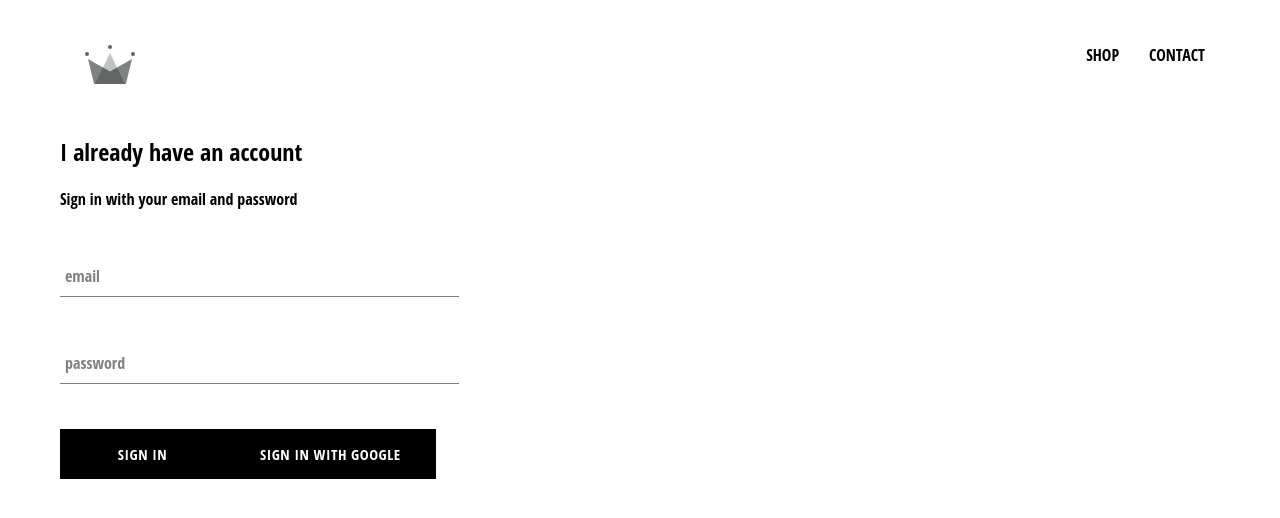
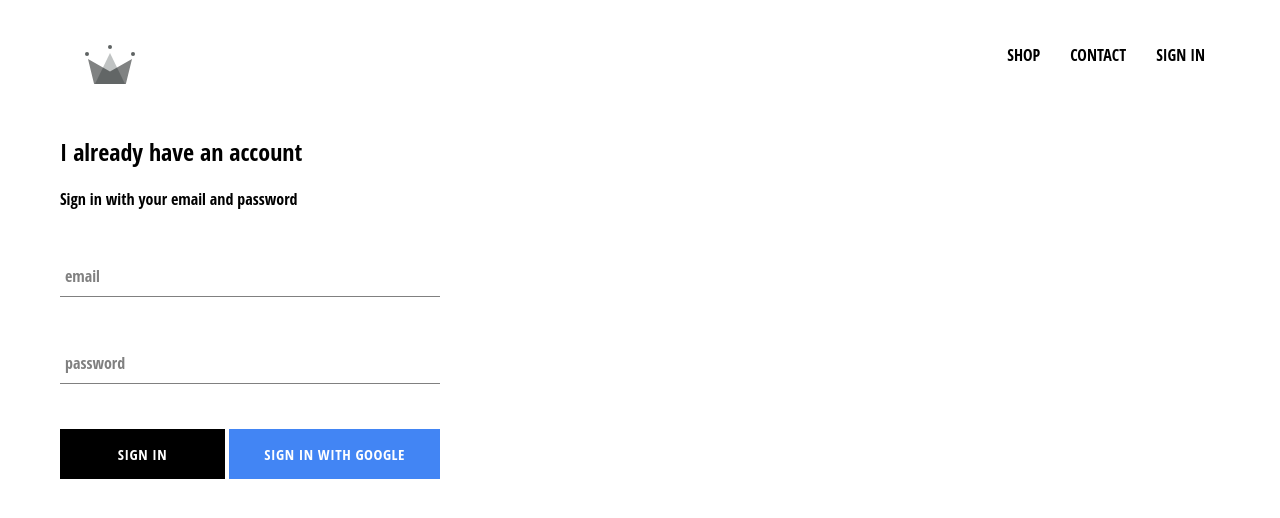
Before and after one commit to aleksandrchernogorov/crwnClothing, a React (Create React App) app: page /signin in a window 1280 px wide. Shown: the top 518 px of the page. Built offline with nearby package versions, Linux system fonts and the light colour scheme; no server answers.

Commit message:
Styled the signIn page

```diff
--- a/src/App.css
+++ b/src/App.css
@@ -7,3 +7,7 @@ a {
     text-decoration: none;
     color: black;
 }
+
+* {
+    box-sizing: border-box;
+}
--- a/src/App.js
+++ b/src/App.js
@@ -5,6 +5,7 @@ import { Route, Switch } from 'react-router-dom';
 import ShopPage from './pages/shop/shop.component';
 import Header from './components/header/header.component';
 import SignInPage from './pages/sign-in-page/sign-in-page.component';
+import { auth } from './firebase/firebase.utils';
 
 const HatsPage = () => (
   <div>
@@ -12,10 +13,32 @@ const HatsPage = () => (
   </div>
 )
 
-function App() {
+class App extends React.Component {
+  constructor() {
+    super();
+
+    this.state = {
+      currentUser: null
+    }
+  }
+
+  unsibscribeFromAuth = null;
+
+  componentDidMount() {
+    this.unsibscribeFromAuth = auth.onAuthStateChanged(user => {
+      this.setState({currentUser: user});
+      console.log(user);
+    })
+  };
+
+  componentWillUnmount() {
+    this.unsibscribeFromAuth();
+  }
+
+  render() {
     return (
       <div>
-      <Header />
+        <Header currentUser={this.state.currentUser} />
         <Switch>
           <Route exact path="/" component={HomePage} />
           <Route path="/shop" component={ShopPage} />
@@ -24,5 +47,6 @@ function App() {
       </div>
     );
   }
+}
 
 export default App;
--- a/src/components/custom-button/custom-button.component.jsx
+++ b/src/components/custom-button/custom-button.component.jsx
@@ -2,8 +2,8 @@ import React from "react";
 
 import './custom-button.styles.scss';
 
-const CustomButton = ({children, ...otherProps}) => (
-    <button className="custom-button" {...otherProps}>
+const CustomButton = ({children, isGoogleSignIn, ...otherProps}) => (
+    <button className={`${isGoogleSignIn ? 'google-sign-in': ''} custom-button`} {...otherProps}>
         {children}
     </button>
 )
--- a/src/components/custom-button/custom-button.styles.scss
+++ b/src/components/custom-button/custom-button.styles.scss
@@ -18,4 +18,14 @@
       color: black;
       border: 1px solid black;
     }
+
+    &.google-sign-in {
+      background-color: #4285F4;
+      color: white;
+
+      &:hover {
+        background-color: #357ae8;
+        border:none;
+      }
+    }
   }
--- a/src/components/header/header.component.jsx
+++ b/src/components/header/header.component.jsx
@@ -2,9 +2,11 @@ import React from "react";
 import { Link } from "react-router-dom";
 import {ReactComponent as Logo} from '../../assets/crown.svg';
 
+import { auth } from "../../firebase/firebase.utils";
+
 import './header.component.styles.scss';
 
-const Header = () => (
+const Header = ({ currentUser }) => (
     <div className="header">
         <Link to="/" className="logo-container">
             <Logo className="logo"></Logo>
@@ -12,6 +14,12 @@ const Header = () => (
         <div className="options">
             <Link className="option" to='/shop'>SHOP</Link>
             <Link className="option" to='/shop'>CONTACT</Link>
+            {
+                currentUser ?
+                <div className="option" onClick={() => auth.signOut()}>SIGN OUT</div>
+                :
+                <Link className="option" to='/signin'>SIGN IN</Link>
+            }
         </div>
     </div>
 )
--- a/src/components/header/header.component.styles.scss
+++ b/src/components/header/header.component.styles.scss
@@ -20,6 +20,7 @@
 
       .option {
         padding: 10px 15px;
+        cursor: pointer;
       }
     }
   }
--- a/src/components/sign-in/sign-in.component.jsx
+++ b/src/components/sign-in/sign-in.component.jsx
@@ -41,8 +41,10 @@ class SignIn extends React.Component {
                 <form onSubmit={this.handleSubmit}>
                     <FormInput name='email' value={this.state.email} type='email' label='email' handleChange={this.handleChange} required />
                     <FormInput name='password' value={this.state.password} type='password' label='password' required handleChange={this.handleChange} />
-                    <CustomButton type='submit'> Sign in</CustomButton>
-                    <CustomButton onClick={signInWithGoogle}> {' '} {'Sign in with Google'} {' '}</CustomButton>
+                    <div className='buttons'>
+                        <CustomButton type='submit'>Sign in</CustomButton>
+                        <CustomButton onClick={signInWithGoogle} isGoogleSignIn> {' '} {'Sign in with Google'} {' '}</CustomButton>
+                    </div>
                 </form>
             </div>
         )
--- a/src/components/sign-in/sign-in.styles.scss
+++ b/src/components/sign-in/sign-in.styles.scss
@@ -1,9 +1,14 @@
 .sign-in {
-    width: 30vw;
+    width: 380px;
     display: flex;
     flex-direction: column;
 
     .title {
         margin: 10px 0px;
     }
+
+    .buttons {
+        display: flex;
+        justify-content: space-between;
+    }
 }
```
Lines whose indentation alone changed are shown as unchanged.
